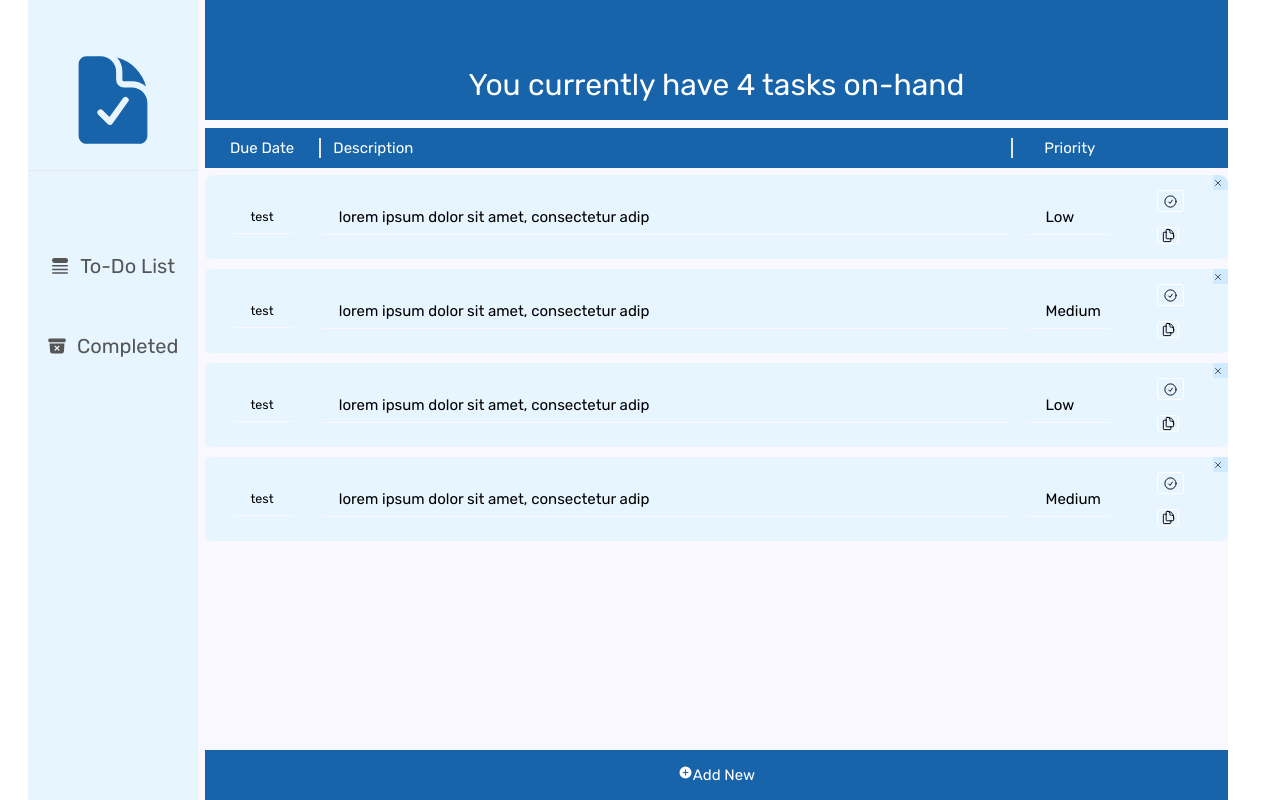
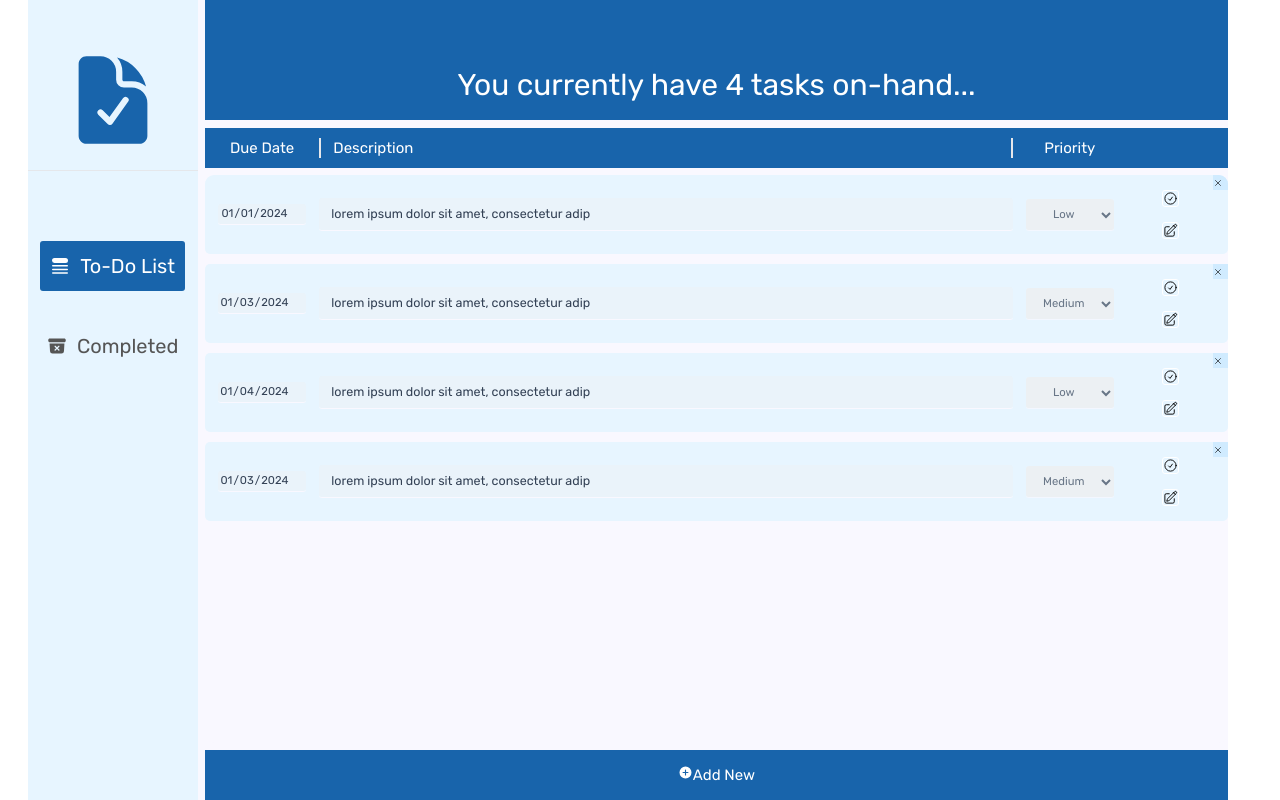
Before and after one commit to Joshw9012/to-do-list, a React (Vite) app: page /todolist in a window 1280 px wide. Built offline with nearby package versions, Linux system fonts and the light colour scheme.

Commit message:
before restructure

```diff
--- a/src/App.jsx
+++ b/src/App.jsx
@@ -1,5 +1,5 @@
-import { useEffect, useState } from "react";
-import { useSelector } from "react-redux";
+import { useState } from "react";
+import { useDispatch, useSelector } from "react-redux";
 import {
   BrowserRouter,
   NavLink,
@@ -7,6 +7,7 @@ import {
   Outlet,
   Route,
   Routes,
+  useLocation,
 } from "react-router-dom";
 
 import {
@@ -17,12 +18,21 @@ import {
   HiDocumentCheck,
   HiArchiveBoxXMark,
   HiMiniQueueList,
-  HiOutlineDocumentDuplicate,
+  HiOutlinePencilSquare,
 } from "react-icons/hi2";
+import {
+  addNew,
+  completeTask,
+  deleteTask,
+  updateTask,
+} from "./components/todoSlice";
+import { AppLayout } from "./AppLayout";
 function App() {
-  const todoList = useSelector((state) => state.todo);
-  const todoWatchList = todoList.filter((todo) => todo.status === "Pending");
-  const completedList = todoList.filter((todo) => todo.status === "Completed");
+  const taskList = useSelector((state) => state.todo);
+  const todoWatchList = taskList.filter((task) => task.status === true);
+  const completedList = taskList.filter((task) => task.status === false);
+  //cl
+
   // return <AppLayout></AppLayout>;
   return (
     <BrowserRouter>
@@ -31,14 +41,31 @@ function App() {
           <Route index element={<Navigate replace to="todolist" />} />
           <Route
             path="todolist"
-            element={<Main todos={todoWatchList}></Main>}
+            element={
+              <TaskList
+                taskList={todoWatchList}
+                className={"todowatchlist"}
+              ></TaskList>
+            }
           />
           <Route
-            path="completed"
-            element={<Main todos={completedList}></Main>}
+            path="completedlist"
+            element={
+              <TaskList
+                taskList={completedList}
+                className={"completedlist"}
+              ></TaskList>
+            }
+          />
+          <Route
+            path="*"
+            element={
+              <div className="text-4xl text-center">
+                Page cannot be found... :(
+              </div>
+            }
           />
         </Route>
-        {/* <Route path="/" element={<AppLayout />} /> */}
       </Routes>
     </BrowserRouter>
   );
@@ -46,66 +73,31 @@ function App() {
 
 export default App;
 
-function AppLayout() {
-  // const page = useEffect(
-  //   function () {
-  //     if (currentPage) {
-  //       const todoList = useSelector((state) => state.todo);
-  //     }
-  //     if (!currentPage) {
-  //       const todoList = useSelector((state) => state.todo.status==="completed");
-  //   },
-  //   [currentPage]
-  // );
+export function Header({ watchListNumItems, completedNumItems }) {
+  const { pathname } = useLocation();
 
-  const todoList = useSelector((state) => state.todo);
-  const todoWatchList = todoList.filter((todo) => todo.status === "Pending");
-  const completedList = todoList.filter((todo) => todo.status === "Completed");
-  const watchListNumItems = todoWatchList.length;
-  const completedNumItems = todoList.reduce(
-    (acc, todo) => acc + (todo.status === "Completed" ? 1 : 0),
-    0
-  );
-
-  console.log(todoList[0].status);
-  console.log(completedNumItems);
-  console.log(todoList.length);
-  //cl
-  console.log(todoList);
-  console.log(completedList);
-
-  return (
-    <div className="bg-[#f9f8ff] max-w-[120rem]	mx-3 h-screen  grid-rows-[1fr_auto_7fr] grid grid-cols-[1fr_6fr] 100dvh gap-3 ">
-      <Header
-        watchListNumItems={watchListNumItems}
-        completedNumItems={completedNumItems}
-      ></Header>
-      <SideBar></SideBar>
-      {/* <Main todos={todoWatchList}></Main> */}
-      <Outlet />
-      <Footer></Footer>
-    </div>
-  );
-}
-
-function Header({ watchListNumItems, completedNumItems }) {
   return (
     <header className="h-[12rem] w-auto text-[3rem] text-center bg-[#1864ab] content-center text-white">
       <p className="mt-[5%] ">
-        You currently have {watchListNumItems} tasks on-hand
+        {pathname === "/completedlist" &&
+          `You have completed ${completedNumItems} in total`}
+        {pathname === "/todolist" &&
+          `You currently have ${watchListNumItems} tasks on-hand...`}
       </p>
     </header>
   );
 }
 
-function SideBar() {
+export function SideBar() {
+  const { pathname } = useLocation();
+  let style = "";
+  style = " bg-[#1864ab] text-[white] ";
+
   return (
     <aside className="row-start-1 row-span-4	bg-[#e7f5ff]  ">
       <div className="text-[10rem] mt-[2rem] mx-auto block ">
-        <span className="mx-auto block text-[#1864ab] flex justify-center items-end mt-[5rem] mb-[7rem] divide-y border-b pb-[2rem]">
-          {/* <HiClipboardDocumentCheck /> */}
+        <span className="mx-auto block text-[#1864ab] flex justify-center  items-end mt-[5rem] mb-[7rem] divide-y border-b pb-[2rem]">
           <HiDocumentCheck />
-          {/* <HiCog6Tooth /> */}
         </span>
       </div>
       <div className="divide-y-8 divide-gray-400"></div>
@@ -113,13 +105,21 @@ function SideBar() {
       <div className="flex flex-col text-[2rem] gap-[3rem] items-center  ">
         <div className="">
           <NavLink to="todolist">
-            <span className="flex gap-[1rem] cursor-pointer hover:bg-[#698DBE] p-[1rem] rounded-[3px] hover:text-[white] items-center">
+            <span
+              className={`flex gap-[1rem] cursor-pointer  p-[1rem] rounded-[3px] hover:ring-2 hover:ring-[#698DBE]" items-center ${
+                pathname === "/todolist" && style
+              }`}
+            >
               <HiMiniQueueList /> To-Do List
             </span>
           </NavLink>
         </div>
-        <NavLink to="completed">
-          <span className="flex gap-[1rem] cursor-pointer hover:bg-[#698DBE] p-[1rem] rounded-[3px] hover:text-[white] items-center">
+        <NavLink to="completedlist">
+          <span
+            className={`flex gap-[1rem] cursor-pointer  p-[1rem] rounded-[3px] hover:ring-2 hover:ring-[#698DBE]" items-center ${
+              pathname === "/completedlist" && style
+            }`}
+          >
             <HiArchiveBoxXMark /> Completed
           </span>
         </NavLink>
@@ -129,30 +129,9 @@ function SideBar() {
 }
 
 //================================================================
-// function Main({ todos }) {
-//   return (
-//     <>
-//       {" "}
-//       <header>
-//         <div className="mx-[2rem] ">
-//           <div className="bg-[#845ef7] grid grid-cols-10 justify-around h-[3rem] text-2xl  bg-[#845ef7] grid grid-cols-10 items-center justify-items-center px-5 gap-5 rounded-[5px] hover:bg-[#7048e8] ">
-//             <div>Due Date</div>
-//             <div className="">Description</div>
-//             <div className="col-end-10">priority</div>
-//           </div>
-//         </div>
-//       </header>
-//       <div className="bg-[#f9f8ff] rounded-[9px] text-[#f9f8ff] ">
-//         <main className="overflow-y-scroll scrollbar-hide">
-//           <TaskList todos={todos}></TaskList>
-//         </main>
-//       </div>
-//     </>
-//   );
-// }
 
 //================================================================
-function Main({ todos }) {
+export function Main() {
   return (
     <>
       <header className=" top-0  bg-[#1864ab] text-white py-4 ">
@@ -166,67 +145,171 @@ function Main({ todos }) {
       </header>
 
       <main className="overflow-y-scroll bg-[#f9f8ff] rounded-[9px] text-black no-scrollbar">
-        <TaskList todos={todos}></TaskList>
+        <Outlet />
       </main>
     </>
   );
 }
 
 //===============================================================
-function TaskList({ todos }) {
+function TaskList({ taskList, className }) {
   return (
     <ul className="flex flex-col gap-4">
-      {todos.map((todo) => (
-        <Task todo={todo} key={todo.id}></Task>
+      {taskList.map((task) => (
+        <Task task={task} className={className} key={task.id}></Task>
       ))}
     </ul>
   );
 }
 
-function Task({ todo }) {
+function Task({ task, className }) {
+  const dispatch = useDispatch();
+  const [duedate, setDuedate] = useState(task.duedate);
+  const [description, setDescription] = useState(task.description);
+  const [priority, setPriority] = useState(task.priority);
+  const [isEditing, setIsEditing] = useState(false);
+
+  let style = "";
+  if (className === "todowatchlist") {
+    style = " bg-[#e7f5ff] hover:bg-[#698DBE]";
+  } else {
+    style = " bg-[#dee2e6] hover:bg-[#adb5bd]";
+  }
+
+  if (isEditing) style = " bg-[#698DBE] ";
+
+  function handleUpdate(e) {
+    e.preventDefault();
+    const updatedData = {
+      id: task.id,
+      duedate: duedate,
+      description: description,
+      priority: priority,
+      status: task.status,
+    };
+    dispatch(updateTask(updatedData));
+    setIsEditing(false);
+  }
+
+  function handleToggleCompleted(e, id) {
+    e.preventDefault();
+    dispatch(completeTask(id));
+  }
+
+  function handleDelete(id) {
+    dispatch(deleteTask(id));
+  }
+
+  function handleCancel(e) {
+    e.preventDefault();
+    setDuedate(task.duedate);
+    setDescription(task.description);
+    setPriority(task.priority);
+
+    setIsEditing(false);
+  }
+
+  function handleEditing() {
+    setIsEditing((isEditing) => !isEditing);
+  }
   return (
-    <li className="relative cursor-default	">
-      <form></form>
-      <button className=" h-6 w-6  bg-[#d0ebff] top-0 end-0 absolute hover:bg-red-400">
+    <li className="relative cursor-default">
+      <button
+        onClick={() => handleDelete(task.id)}
+        className=" h-6 w-6  bg-[#d0ebff] top-0 end-0 absolute hover:bg-red-400 "
+      >
         <HiOutlineXMark />
       </button>
-      <div className="py-6 bg-[#e7f5ff] grid grid-cols-10 items-center justify-items-center px-5 gap-5 rounded-[5px] hover:bg-[#698DBE] hover:text-white">
-        <span
-          value={todo.duedate}
-          className="border-b border-[#f9f8ff] px-8 py-3
-          hover:bg-yellow-300 rounded-[3px] text-center text-xl hover:bg-slate-400"
+
+      <form
+        onSubmit={handleUpdate}
+        className={`py-6 grid grid-cols-10 items-center justify-items-center px-5 gap-5 rounded-[5px]  hover:text-white ${style}`}
       >
-          test
-        </span>
+        <input
+          type="date"
+          disabled={!isEditing}
+          value={duedate}
+          onChange={(e) => setDuedate(e.target.value)}
+          className="border-b border-[#f9f8ff] text-lg block w-full text-slate-700
+              hover:date:bg-violet-100 rounded-[3px] text-center date:mr-4 date:py-3 date:px-4
+              date:rounded-full date:border-0
+              date:text-lg	 date:font-semibold
+              date:bg-violet-50 date:text-violet-70  date:text-slate-700"
+        />
 
-        <p
-          value={todo.description}
-          className="col-span-7 justify-self-stretch border-b border-[#f9f8ff] px-8 py-3 rounded-[3px] text-2xl hover:bg-slate-400"
+        <input
+          value={description}
+          onChange={(e) => setDescription(e.target.value)}
+          disabled={!isEditing}
+          className="col-span-7 text-slate-700 justify-self-stretch border-b border-[#f9f8ff] px-5 py-3 rounded-[3px] text-xl "
+        />
+
+        <select
+          name="priority"
+          id="priority"
+          disabled={!isEditing}
+          className="col-start-9 text-slate-700 justify-self-stretch border-b border-[#f9f8ff] text-center py-3 rounded-[3px] text-lg "
+          value={priority}
+          onChange={(e) => setPriority(e.target.value)}
         >
-          {todo.description}
-        </p>
-        <span
-          className="col-start-9 justify-self-stretch border-b border-[#f9f8ff] px-8 py-3 rounded-[3px] text-2xl hover:bg-slate-400"
-          value={todo.priority}
+          <option value="" disabled>
+            Select...
+          </option>
+          <option value="High">High</option>
+          <option value="Medium">Medium</option>
+          <option value="Low">Low</option>
+        </select>
+
+        {className === "todowatchlist" && !isEditing ? (
+          <div className="flex flex-col gap-[15px] col-end-11 text-2xl">
+            <button
+              className="border border-[#1864ab] rounded-[3px]  w-fit hover:border border-white hover:bg-slate-700"
+              onClick={(e) => handleToggleCompleted(e, task.id)}
             >
-          {todo.priority}
-        </span>
-        <div className="flex flex-col gap-[15px] col-end-11 text-2xl">
-          <button className="border border-[#1864ab] rounded-[3px] py-1 px-2 w-fit hover:border border-white hover:bg-slate-400">
               <HiOutlineCheckCircle />
             </button>
-          <button className="border border-[#1864ab] rounded-[3px] px-1 w-fit hover:border border-white hover:bg-slate-400">
-            <HiOutlineDocumentDuplicate />
+            <button
+              className="border border-[#1864ab] rounded-[3px]  w-fit hover:border border-white hover:bg-slate-700"
+              onClick={handleEditing}
+            >
+              <HiOutlinePencilSquare />
             </button>
           </div>
+        ) : (
+          !isEditing && (
+            <button
+              onClick={(e) => handleToggleCompleted(e, task.id)}
+              className="border border-[#1864ab] rounded-[3px]  w-fit hover:border border-white hover:bg-orange-600 p-3 bg-orange-300"
+            >
+              Undo
+            </button>
+          )
+        )}
+        {isEditing && (
+          <div className="flex flex-col gap-[15px] col-end-11 text-lg">
+            <button className="bg-orange-600 block text-white px-2 py-1 rounded-[3px] hover:bg-orange-500">
+              Submit
+            </button>
+            <button
+              onClick={handleCancel}
+              className="bg-stone-600 block text-white px-2 py-0 rounded-[3px] hover:bg-orange-500"
+            >
+              Cancel
+            </button>
           </div>
+        )}
+      </form>
     </li>
   );
 }
 
 //================================================================
-function Footer({}) {
+export function Footer() {
   const [isAdding, setIsAdding] = useState(false);
+  const [duedate, setDuedate] = useState("");
+  const [description, setDescription] = useState("");
+  const [priority, setPriority] = useState("");
+  const dispatch = useDispatch();
 
   function handleAddToggle(e) {
     e.preventDefault();
@@ -236,6 +319,19 @@ function Footer({}) {
   function handleSubmit(e) {
     e.preventDefault();
     setIsAdding(false);
+    const newTask = {
+      id: new Date().getTime().toString(),
+      duedate,
+      description,
+      status: true,
+      priority,
+    };
+    dispatch(addNew(newTask));
+
+    setIsAdding(false);
+    setDuedate("");
+    setDescription("");
+    setPriority("");
   }
 
   return (
@@ -251,10 +347,15 @@ function Footer({}) {
               close
             </span>
           </div>
-          <form className="py-6 grid grid-cols-10 items-center justify-items-center px-5 gap-5 rounded-[5px] text-slate-500 ">
+          <form
+            onSubmit={handleSubmit}
+            className="py-6 grid grid-cols-10 items-center justify-items-center px-5 gap-5 rounded-[5px] text-slate-500 "
+          >
             <input
               type="date"
+              value={duedate}
               disabled={false}
+              onChange={(e) => setDuedate(e.target.value)}
               className="border-b border-[#f9f8ff] text-lg	 block w-full text-slate-500
               hover:date:bg-violet-100 rounded-[3px] text-center date:mr-4 date:py-2 date:px-4
               date:rounded-full date:border-0
@@ -263,28 +364,30 @@ function Footer({}) {
             />
 
             <input
+              value={description}
               disabled={false}
-              placeholder="Task details..."
+              onChange={(e) => setDescription(e.target.value)}
+              placeholder="TaskOnHand details..."
               className="col-span-7 justify-self-stretch border-b border-[#f9f8ff] px-8 py-3 rounded-[3px] text-2xl text-slate-500 "
             />
             <select
-              name="cars"
-              id="cars"
+              name="priority"
+              id="priority"
               placeholder="Please Select"
               className="rounded-[3px]"
+              value={priority}
+              disabled={false}
+              onChange={(e) => setPriority(e.target.value)}
             >
               <option value="" disabled selected>
                 Select...
               </option>
-              <option value="H">High</option>
-              <option value="M">Medium</option>
-              <option value="L">Low</option>
+              <option value="High">High</option>
+              <option value="Medium">Medium</option>
+              <option value="Low">Low</option>
             </select>
 
-            <button
-              onClick={handleSubmit}
-              className="bg-orange-600 block text-white px-2 py-2 rounded-[3px] hover:bg-orange-500"
-            >
+            <button className="bg-orange-600 block text-white px-2 py-2 rounded-[3px] hover:bg-orange-500">
               Submit
             </button>
           </form>
--- /dev/null
+++ b/src/AppLayout.jsx
@@ -0,0 +1,36 @@
+import { useSelector } from "react-redux";
+import { Header, SideBar, Main, Footer } from "./App";
+
+export function AppLayout() {
+  // const page = useEffect(
+  //   function () {
+  //     if (currentPage) {
+  //       const todoList = useSelector((state) => state.todo);
+  //     }
+  //     if (!currentPage) {
+  //       const todoList = useSelector((state) => state.todo.status==="completed");
+  //   },
+  //   [currentPage]
+  // );
+  const taskList = useSelector((state) => state.todo);
+  const taskWatchList = taskList.filter((task) => task.status === true);
+  const completedList = taskList.filter((task) => task.status === false);
+  const watchListNumItems = taskWatchList.length;
+  const completedNumItems = taskList.reduce(
+    (acc, task) => acc + (task.status === false ? 1 : 0),
+    0
+  );
+
+  return (
+    <div className="bg-[#f9f8ff] max-w-[120rem]	mx-3 h-screen  grid-rows-[1fr_auto_7fr] grid grid-cols-[1fr_6fr] 100dvh gap-3 ">
+      <Header
+        watchListNumItems={watchListNumItems}
+        completedNumItems={completedNumItems}
+      ></Header>
+      <SideBar></SideBar>
+      <Main></Main>
+
+      <Footer></Footer>
+    </div>
+  );
+}
--- a/src/components/AddTodo/Input.jsx
+++ /dev/null
@@ -1,5 +0,0 @@
-function Input() {
-  return <input></input>;
-}
-
-export default Input;
--- /dev/null
+++ b/src/components/todoSlice.js
@@ -0,0 +1,80 @@
+import { createSlice } from "@reduxjs/toolkit";
+
+const initialState = [
+  {
+    id: 4210,
+    duedate: "2024-01-01",
+    description: "lorem ipsum dolor sit amet, consectetur adip",
+    status: true, // "true: Tasks on-hand,  false: completed tasks
+    priority: "Low",
+  },
+  {
+    id: 41253,
+    duedate: "2024-01-02",
+    description: "lorem ipsum dolor sit amet, consectetur adip",
+    status: false, // "true: Tasks on-hand,  false: completed tasks
+    priority: "High",
+  },
+  {
+    id: 12101,
+    duedate: "2024-01-03",
+    description: "lorem ipsum dolor sit amet, consectetur adip",
+    status: true, // "true: Tasks on-hand,  false: completed tasks
+    priority: "Medium",
+  },
+  {
+    id: 156842,
+    duedate: "2024-01-04",
+    description: "lorem ipsum dolor sit amet, consectetur adip",
+    status: true, // "true: Tasks on-hand,  false: completed tasks
+    priority: "Low",
+  },
+  {
+    id: 54125,
+    duedate: "2024-01-05",
+    description: "lorem ipsum dolor sit amet, consectetur adip",
+    status: false, // "true: Tasks on-hand,  false: completed tasks
+    priority: "High",
+  },
+  {
+    id: 153783,
+    duedate: "2024-01-03",
+    description: "lorem ipsum dolor sit amet, consectetur adip",
+    status: true, // "true: Tasks on-hand,  false: completed tasks
+    priority: "Medium",
+  },
+];
+
+const todoSlice = createSlice({
+  name: "Todo",
+  initialState,
+  reducers: {
+    updateTask(state, action) {
+      const existingObject = state.find(
+        (item) => item.id === action.payload.id
+      );
+      if (existingObject) {
+        Object.assign(existingObject, action.payload);
+      }
+    },
+    addNew(state, action) {
+      state.push(action.payload);
+    },
+    deleteTask(state, action) {
+      return state.filter((item) => item.id !== action.payload);
+    },
+
+    completeTask(state, action) {
+      const a = state.map((item) =>
+        item.id === action.payload ? { ...item, status: !item.status } : item
+      );
+      console.log(a);
+      return a;
+    },
+  },
+});
+
+export const { addNew, updateTask, deleteTask, completeTask } =
+  todoSlice.actions;
+
+export default todoSlice.reducer;
--- a/src/features/todoSlice.js
+++ /dev/null
@@ -1,59 +0,0 @@
-import { createSlice } from "@reduxjs/toolkit";
-
-const initialState = [
-  {
-    id: 4210,
-    duedate: "2024-01-01",
-    description: "lorem ipsum dolor sit amet, consectetur adip",
-    status: "Pending", // "Pending, completed
-    priority: "Low",
-  },
-  {
-    id: 41253,
-    duedate: "01-02-2024",
-    description: "lorem ipsum dolor sit amet, consectetur adip",
-    status: "Completed", // "Pending, completed
-    priority: "High",
-  },
-  {
-    id: 12101,
-    duedate: "01-03-2024",
-    description: "lorem ipsum dolor sit amet, consectetur adip",
-    status: "Pending", // "Pending, completed
-    priority: "Medium",
-  },
-  {
-    id: 156842,
-    duedate: "2024-01-01",
-    description: "lorem ipsum dolor sit amet, consectetur adip",
-    status: "Pending", // "Pending, completed
-    priority: "Low",
-  },
-  {
-    id: 54125,
-    duedate: "01-02-2024",
-    description: "lorem ipsum dolor sit amet, consectetur adip",
-    status: "Completed", // "Pending, completed
-    priority: "High",
-  },
-  {
-    id: 153783,
-    duedate: "01-03-2024",
-    description: "lorem ipsum dolor sit amet, consectetur adip",
-    status: "Pending", // "Pending, completed
-    priority: "Medium",
-  },
-];
-
-const todoSlice = createSlice({
-  name: "Todo",
-  initialState,
-  reducers: {
-    update(state, action) {
-      state.username = action.payload;
-    },
-  },
-});
-
-export const { updateName } = todoSlice.actions;
-export default todoSlice.reducer;
--- a/src/store.js
+++ b/src/store.js
@@ -1,5 +1,5 @@
 import { configureStore } from "@reduxjs/toolkit";
-import todoReducer from "./features/todoSlice";
+import todoReducer from "./components/todoSlice";
 
 const store = configureStore({ reducer: { todo: todoReducer } });
 
--- a/src/ui/Button.jsx
+++ /dev/null
@@ -1,5 +0,0 @@
-function Button() {
-  return <button>TEST</button>;
-}
-
-export default Button;
```
Also changed, not shown: src/ui/Error.jsx (deleted, +0 -18 lines), src/ui/Loader.jsx (deleted, +0 -9 lines), src/App.css (deleted). Lines whose indentation alone changed are shown as unchanged.
